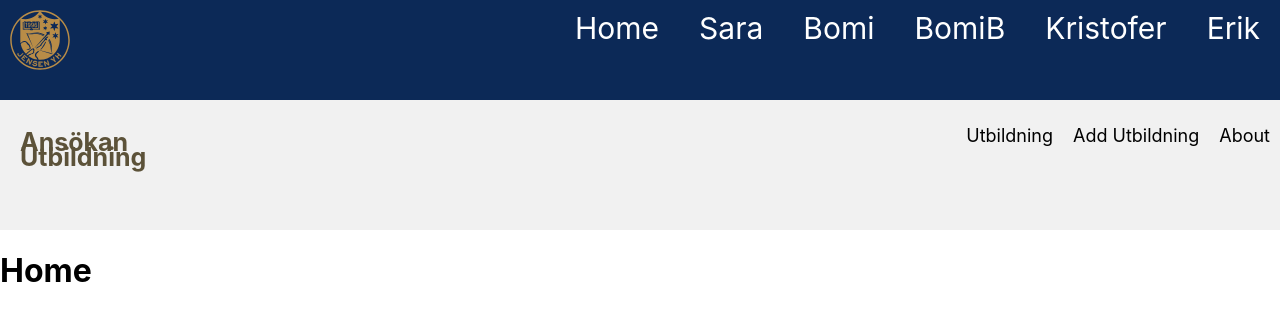
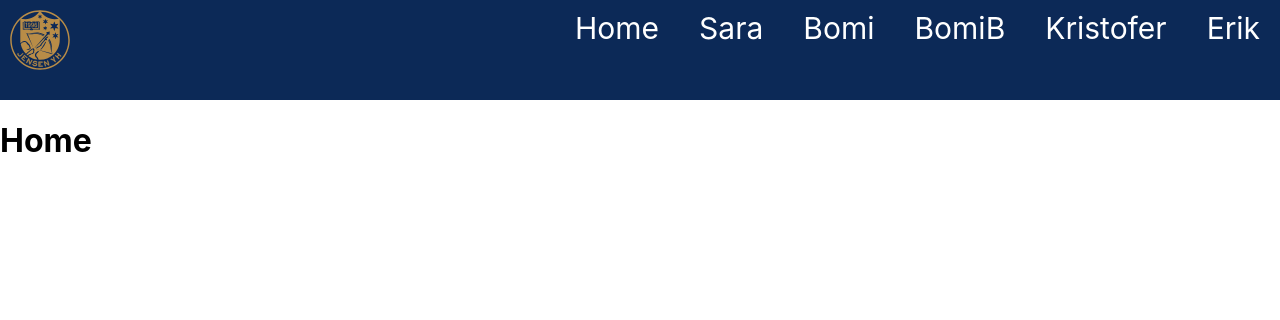
Before and after one commit to Blizzardst15/Webbramverk-Grupparbete, a React (Create React App) app in the folder jensen/: page / in a window 1280 px wide. Shown: the top 320 px of the page. Built offline with nearby package versions, Linux system fonts and the light colour scheme.

Commit message:
Re server & make some components
Signed-off-by: Båmi Lee <swedenebomi@gmail.com>

```diff
--- a/jensen/src/App.js
+++ b/jensen/src/App.js
@@ -27,7 +27,7 @@ function App() {
 
       <ToastContainer />
       <Header />
-      <HeaderB />
+
 
       <Routes>
         <Route path="/">
```
